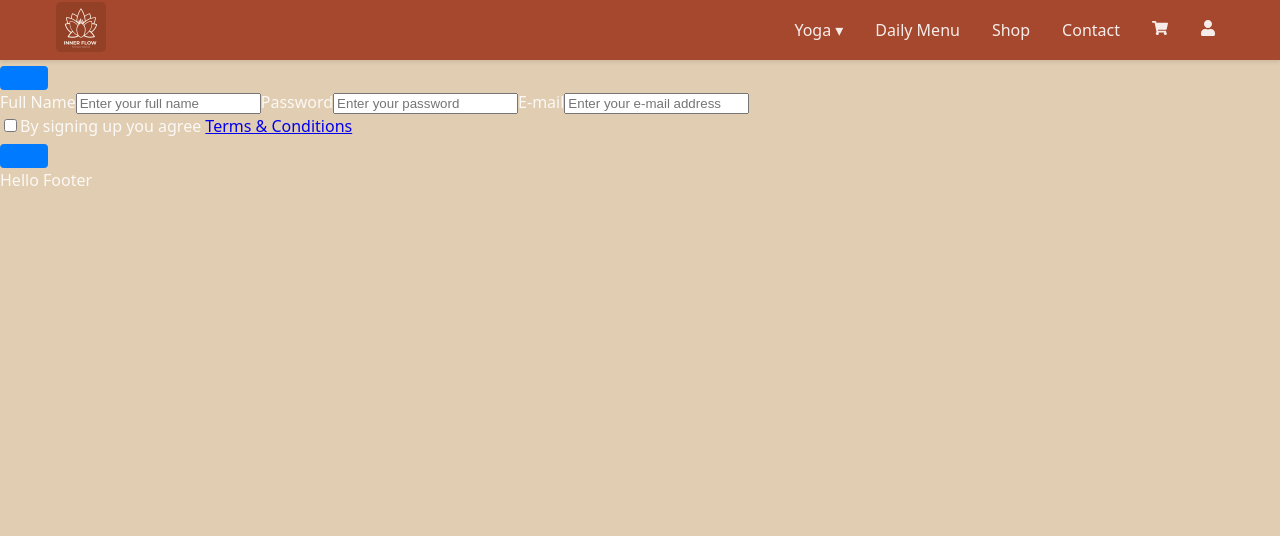
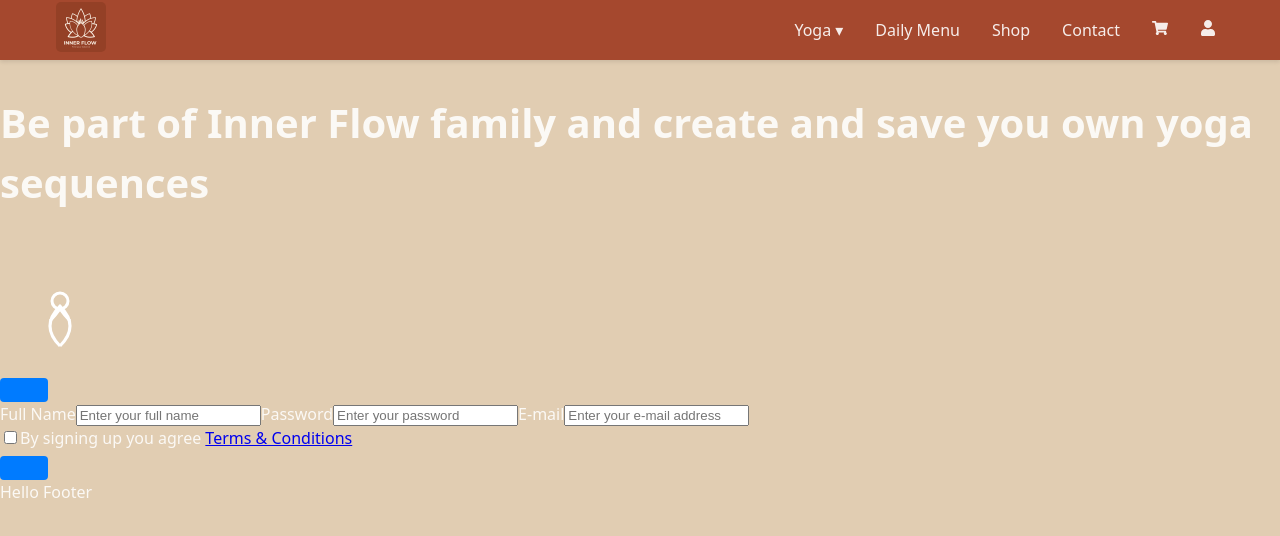
Before and after one commit to IsabelTizon/inner-flow, a React (Vite) app: page /register in a window 1280 px wide. Shown: the top 536 px of the page. Built offline with nearby package versions, Linux system fonts and the light colour scheme.

Commit message:
register layout updated

```diff
--- a/src/pages/users/Register.jsx
+++ b/src/pages/users/Register.jsx
@@ -1,38 +1,57 @@
-import Btn from "../../components/globals/Buttons/Btn";
+import RegisterBox from "./components/RegisterBox";
+import SVGBox from "./components/SVGBox";
+
+import logo from "../../assets/logo.png";
 
 export default function Register() {
+	const registerSVG = () => (
+		<svg
+			width="120"
+			height="120"
+			viewBox="0 0 120 120"
+			fill="none"
+		>
+			<path
+				d="M60 100 Q80 80 60 60 Q40 80 60 100"
+				stroke="#fff"
+				strokeWidth="3"
+				fill="none"
+			/>
+			<circle
+				cx="60"
+				cy="55"
+				r="8"
+				stroke="#fff"
+				strokeWidth="3"
+				fill="none"
+			/>
+			<path
+				d="M60 63 Q65 70 70 75"
+				stroke="#fff"
+				strokeWidth="3"
+				fill="none"
+			/>
+			<path
+				d="M60 63 Q55 70 50 75"
+				stroke="#fff"
+				strokeWidth="3"
+				fill="none"
+			/>
+		</svg>
+	);
+
 	return (
 		<div>
 			<div>
-				<Btn />
+				<SVGBox
+					img={logo}
+					title="Be part of Inner Flow family and create and save you own yoga sequences"
+					svg={registerSVG}
+				/>
 			</div>
-			<form>
-				<label>Full Name</label>
-				<input
-					type="text"
-					placeholder="Enter your full name"
-				/>
-				<label>Password</label>
-				<input
-					type="password"
-					placeholder="Enter your password"
-				/>
-				<label>E-mail</label>
-				<input
-					type="email"
-					placeholder="Enter your e-mail address"
-				/>
-				<div className="terms">
-					<input type="checkbox" />
-					<span>
-						By signing up you agree{" "}
-						<a href="#">Terms & Conditions</a>
-					</span>
-				</div>
-				<div>
-					<Btn />
-				</div>
-			</form>
+			<div>
+				<RegisterBox />
+			</div>
 		</div>
 	);
 }
```
